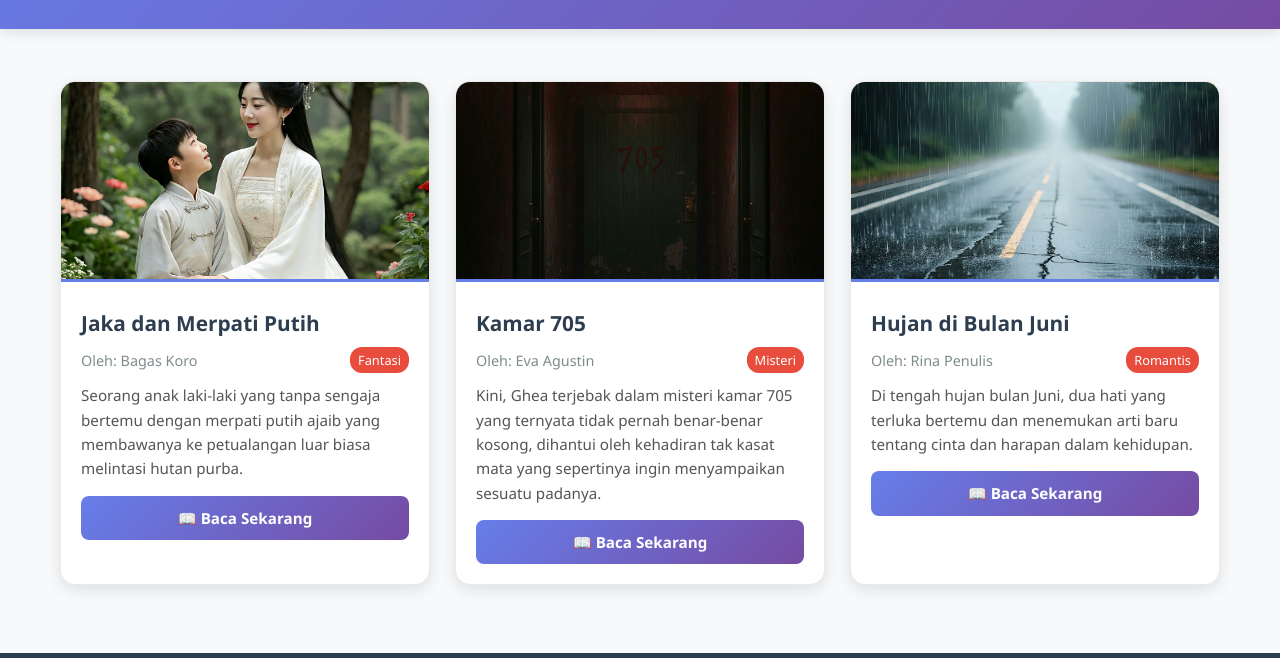
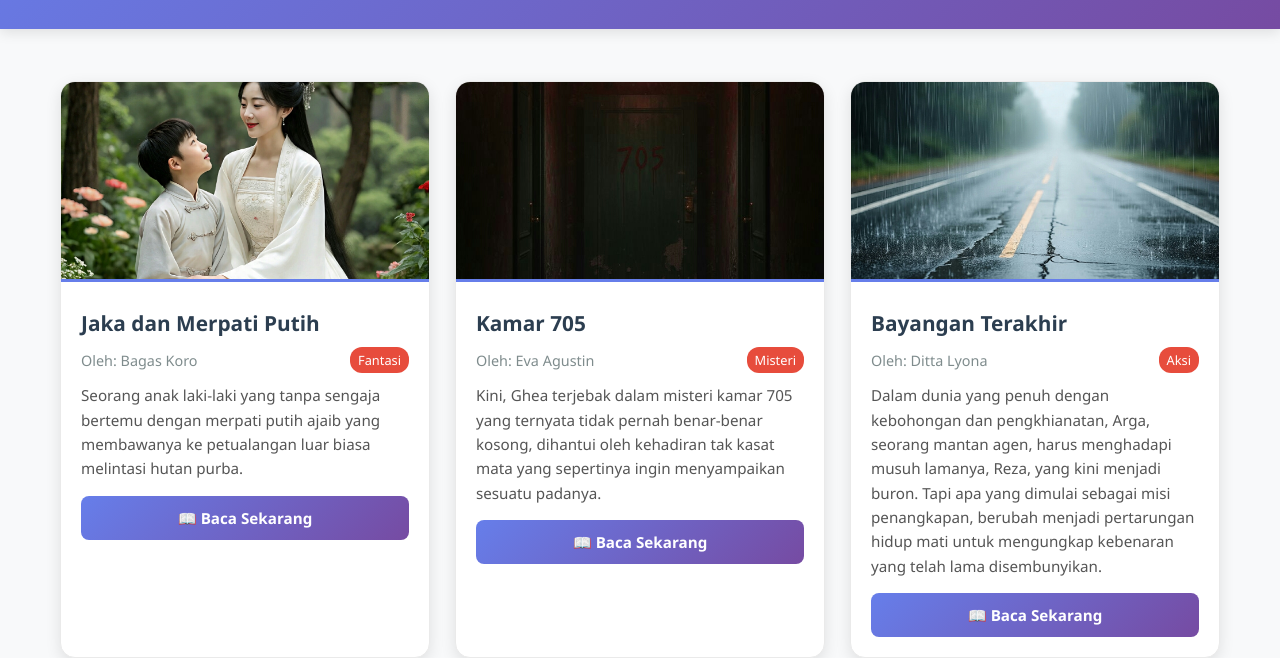
Before and after one commit to korob874-coder/Kumpulan-Cerpen-Gratis, a plain HTML site: page index.html in a window 1280 px wide. Shown: the part 163-821 px from the top of the page. Drawn offline with Linux system fonts and the light colour scheme.

Commit message:
Update index.html

```diff
--- a/index.html
+++ b/index.html
@@ -231,13 +231,14 @@ height="0" width="0" style="display:none;visibility:hidden"></iframe></noscript>
             <div class="grid-item">
                 <img src="images/sampul-buku-3.jpg" alt="Sampul Cerpen Hujan di Bulan Juni" class="book-cover">
                 <div class="book-content">
-                    <h2>Hujan di Bulan Juni</h2>
+                    <h2>Bayangan Terakhir</h2>
                     <div class="book-meta">
-                        <span>Oleh: Rina Penulis</span>
-                        <span class="genre-tag">Romantis</span>
+                        <span>Oleh: Ditta Lyona</span>
+                        <span class="genre-tag">Aksi</span>
                     </div>
-                    <p>Di tengah hujan bulan Juni, dua hati yang terluka bertemu dan menemukan arti baru tentang cinta dan harapan dalam kehidupan.</p>
-                    <a href="hujan-di-bulan-juni.html" class="btn">📖 Baca Sekarang</a>
+                    <p>Dalam dunia yang penuh dengan kebohongan dan pengkhianatan, Arga, seorang mantan agen, harus menghadapi musuh lamanya, Reza, yang kini menjadi buron. Tapi apa yang dimulai sebagai misi penangkapan, berubah menjadi pertarungan hidup mati untuk mengungkap kebenaran yang telah lama disembunyikan.
+</p>
+                    <a href="bayangan-terakhir.html" class="btn">📖 Baca Sekarang</a>
                 </div>
             </div>
 
```
